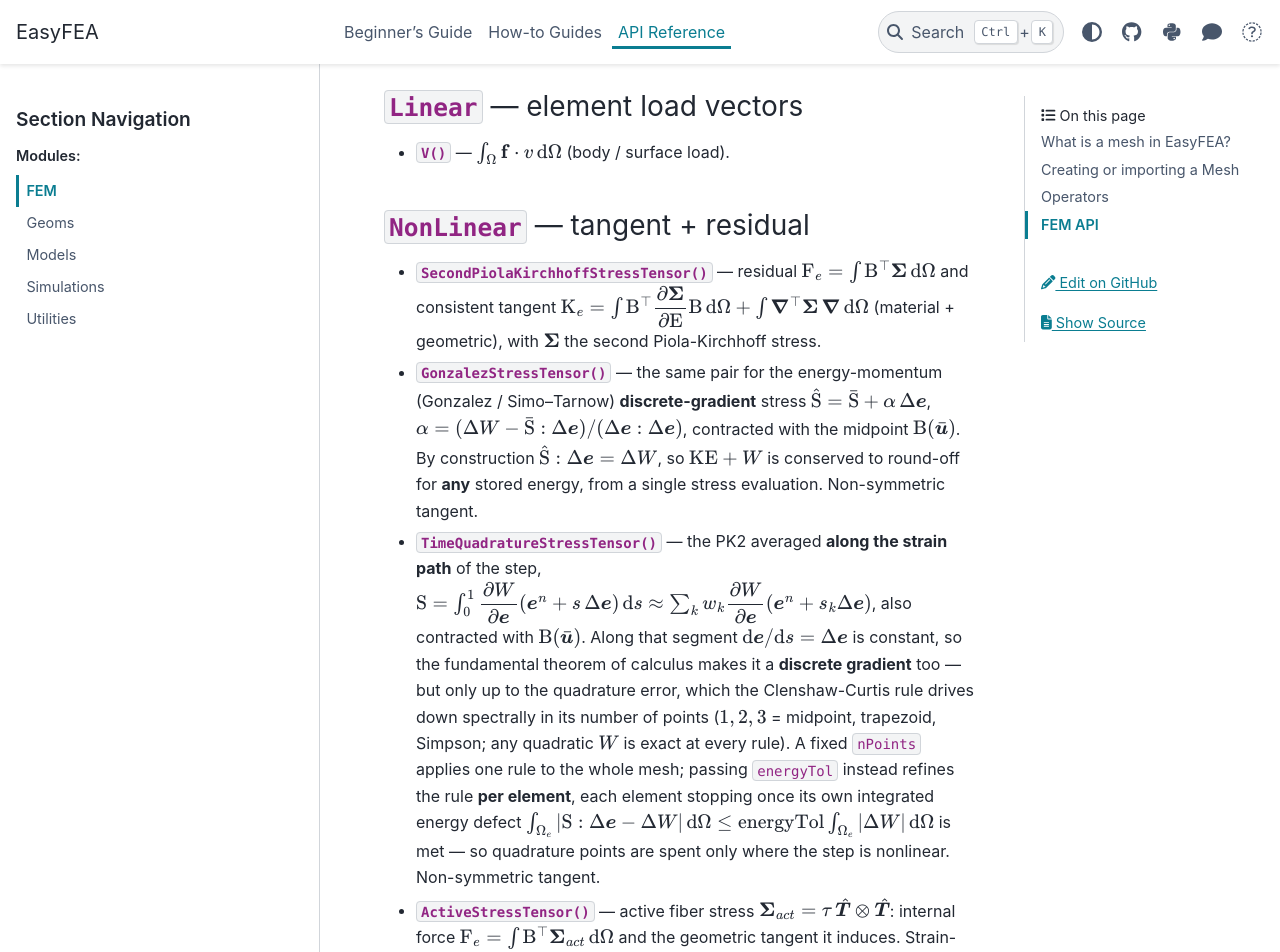
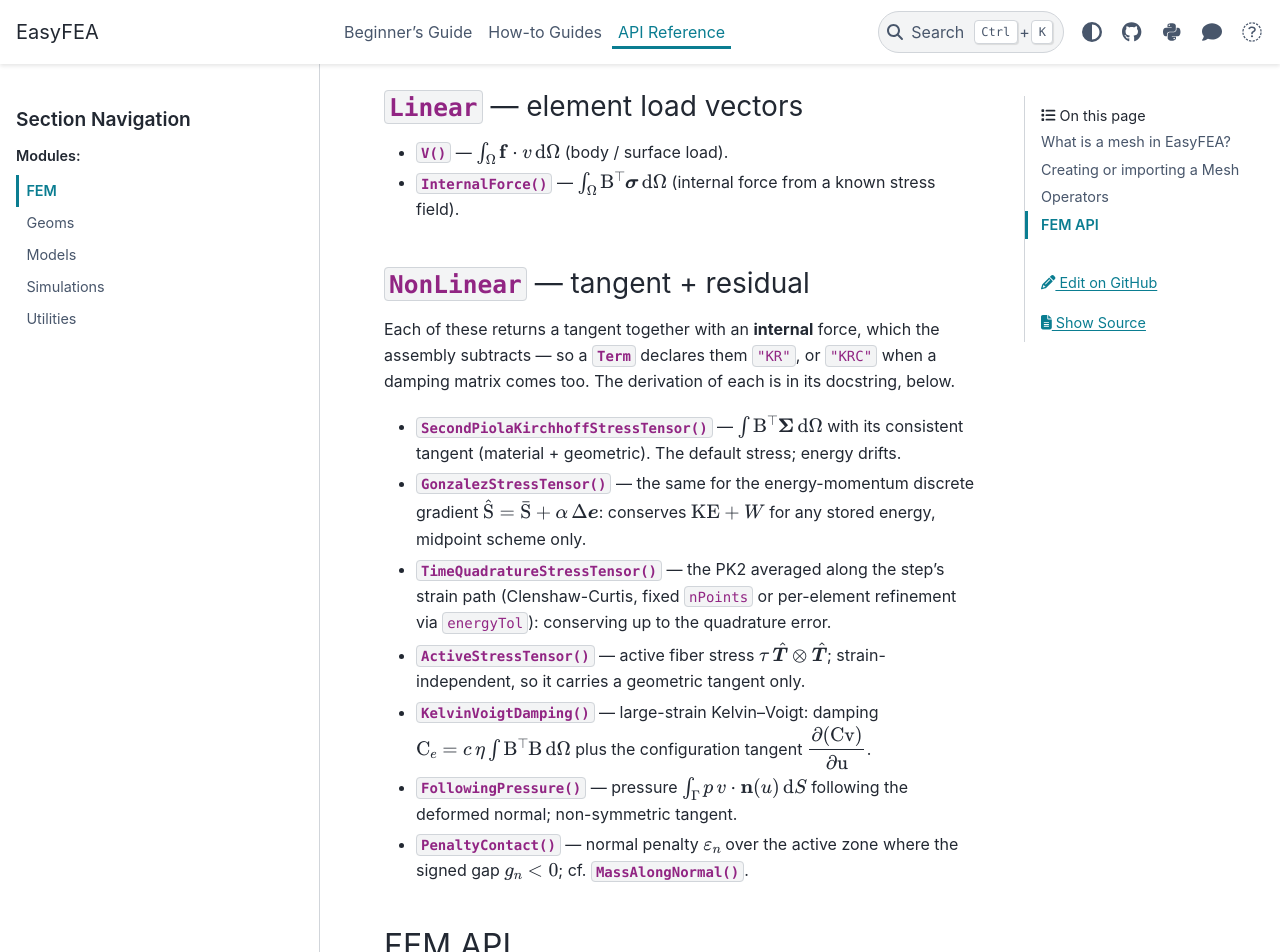
Before and after one commit to matnoel/EasyFEA, a Sphinx documentation site: the page built from docs/api/fem.md, in a window 1280 px wide and 1400 px high, scrolled down 2487 px. Shown: the top 952 px of the window. Built offline with Sphinx 7.4.7 and the PyData theme 0.15.4, drawn with Linux system fonts in a browser that asks for light colours; pages that are not in the unit, such as notebooks, are missing from menus; some of the changed text lies outside the part shown.

Commit message:
Make the operator catalogue a catalogue again

```diff
--- a/docs/api/fem.md
+++ b/docs/api/fem.md
@@ -72,16 +72,19 @@
 ### {py:mod}`~EasyFEA.FEM.Operators.Linear` — element load vectors
 
 - {py:func}`~EasyFEA.FEM.Operators.Linear.V` — $\int_\Omega \fbf \cdot v \, \dO$ (body / surface load).
+- {py:func}`~EasyFEA.FEM.Operators.Linear.InternalForce` — $\int_\Omega \Brm^\top \boldsymbol{\sigma} \, \dO$ (internal force from a known stress field).
 
 ### {py:mod}`~EasyFEA.FEM.Operators.NonLinear` — tangent + residual
 
-- {py:func}`~EasyFEA.FEM.Operators.NonLinear.SecondPiolaKirchhoffStressTensor` — residual $\Frm_e = \int \Brm^\top \boldsymbol{\Sigma} \, \dO$ and consistent tangent $\Krm_e = \int \Brm^\top \dpartial{\boldsymbol{\Sigma}}{\Erm} \Brm \, \dO + \int \grad^\top \boldsymbol{\Sigma} \, \grad \, \dO$ (material + geometric), with $\boldsymbol{\Sigma}$ the second Piola-Kirchhoff stress.
-- {py:func}`~EasyFEA.FEM.Operators.NonLinear.GonzalezStressTensor` — the same pair for the energy-momentum (Gonzalez / Simo–Tarnow) **discrete-gradient** stress $\hat{\Srm} = \bar{\Srm} + \alpha \, \Delta \eb$, $\alpha = (\Delta W - \bar{\Srm} : \Delta \eb)/(\Delta \eb : \Delta \eb)$, contracted with the midpoint $\Brm(\bar{\ub})$. By construction $\hat{\Srm} : \Delta \eb = \Delta W$, so $\mathrm{KE} + W$ is conserved to round-off for **any** stored energy, from a single stress evaluation. Non-symmetric tangent.
-- {py:func}`~EasyFEA.FEM.Operators.NonLinear.TimeQuadratureStressTensor` — the PK2 averaged **along the strain path** of the step, $\Srm = \int_0^1 \dpartial{W}{\eb}(\eb^n + s \, \Delta \eb) \, \drm s \approx \sum_k w_k \dpartial{W}{\eb}(\eb^n + s_k \Delta \eb)$, also contracted with $\Brm(\bar{\ub})$. Along that segment $\drm\eb/\drm s = \Delta \eb$ is constant, so the fundamental theorem of calculus makes it a **discrete gradient** too — but only up to the quadrature error, which the Clenshaw-Curtis rule drives down spectrally in its number of points ($1, 2, 3$ = midpoint, trapezoid, Simpson; any quadratic $W$ is exact at every rule). A fixed `nPoints` applies one rule to the whole mesh; passing `energyTol` instead refines the rule **per element**, each element stopping once its own integrated energy defect $\int_{\Omega_e} |\Srm : \Delta\eb - \Delta W| \, \dO \le \mathrm{energyTol} \int_{\Omega_e} |\Delta W| \, \dO$ is met — so quadrature points are spent only where the step is nonlinear. Non-symmetric tangent.
-- {py:func}`~EasyFEA.FEM.Operators.NonLinear.ActiveStressTensor` — active fiber stress $\boldsymbol{\Sigma}_{act} = \tau \, \hat{\Tb} \otimes \hat{\Tb}$: internal force $\Frm_e = \int \Brm^\top \boldsymbol{\Sigma}_{act} \, \dO$ and the geometric tangent it induces. Strain-independent, so it carries no material tangent — and it lives here rather than in $\dpartial{W}{\eb}$ so that the constitutive stress stays a true potential derivative.
-- {py:func}`~EasyFEA.FEM.Operators.NonLinear.KelvinVoigtDamping` — damping $\Crm_e = c \, \eta \int \Brm^\top \Brm \, \dO$ and the configuration tangent $\Krm_e^{\text{geo}} = \dpartial{(\Crm \vrm)}{\urm}$ (large-strain Kelvin–Voigt).
-- {py:func}`~EasyFEA.FEM.Operators.NonLinear.FollowingPressure` — following-pressure load $\int_\Gamma p \, v \cdot \nbf(u) \, \dS$ with a deformation-dependent normal, plus its (non-symmetric) tangent.
-- {py:func}`~EasyFEA.FEM.Operators.NonLinear.PenaltyContact` — penalty contact on a surface group: force $\Frm_e = \varepsilon_n \int_\Gamma \langle -g_n \rangle \, (v \cdot \nbf) \, \dS$ and tangent $\Krm_e = \varepsilon_n \int_{\Gamma_c} (u \cdot \nbf)(v \cdot \nbf) \, \dS$ — the normal-projected penalty on the active contact zone $\Gamma_c$ where the signed normal gap $g_n < 0$ (penetration); cf. {py:func}`~EasyFEA.FEM.Operators.Bilinear.MassAlongNormal`. $\langle\cdot\rangle$ is the Macaulay bracket, $\nbf$ the outward obstacle normal, and $g_n,\nbf$ are supplied at the contact-surface Gauss points (e.g. from {py:meth}`~EasyFEA.FEM._GroupElem._Get_gap_and_normal`).
+Each of these returns a tangent together with an **internal** force, which the assembly subtracts — so a {py:class}`~EasyFEA.Simulations.Term` declares them `"KR"`, or `"KRC"` when a damping matrix comes too. The derivation of each is in its docstring, below.
+
+- {py:func}`~EasyFEA.FEM.Operators.NonLinear.SecondPiolaKirchhoffStressTensor` — $\int \Brm^\top \boldsymbol{\Sigma} \, \dO$ with its consistent tangent (material + geometric). The default stress; energy drifts.
+- {py:func}`~EasyFEA.FEM.Operators.NonLinear.GonzalezStressTensor` — the same for the energy-momentum discrete gradient $\hat{\Srm} = \bar{\Srm} + \alpha \, \Delta \eb$: conserves $\mathrm{KE} + W$ for any stored energy, midpoint scheme only.
+- {py:func}`~EasyFEA.FEM.Operators.NonLinear.TimeQuadratureStressTensor` — the PK2 averaged along the step's strain path (Clenshaw-Curtis, fixed `nPoints` or per-element refinement via `energyTol`): conserving up to the quadrature error.
+- {py:func}`~EasyFEA.FEM.Operators.NonLinear.ActiveStressTensor` — active fiber stress $\tau \, \hat{\Tb} \otimes \hat{\Tb}$; strain-independent, so it carries a geometric tangent only.
+- {py:func}`~EasyFEA.FEM.Operators.NonLinear.KelvinVoigtDamping` — large-strain Kelvin–Voigt: damping $\Crm_e = c \, \eta \int \Brm^\top \Brm \, \dO$ plus the configuration tangent $\dpartial{(\Crm \vrm)}{\urm}$.
+- {py:func}`~EasyFEA.FEM.Operators.NonLinear.FollowingPressure` — pressure $\int_\Gamma p \, v \cdot \nbf(u) \, \dS$ following the deformed normal; non-symmetric tangent.
+- {py:func}`~EasyFEA.FEM.Operators.NonLinear.PenaltyContact` — normal penalty $\varepsilon_n$ over the active zone where the signed gap $g_n < 0$; cf. {py:func}`~EasyFEA.FEM.Operators.Bilinear.MassAlongNormal`.
 
 ## FEM API
 
```
